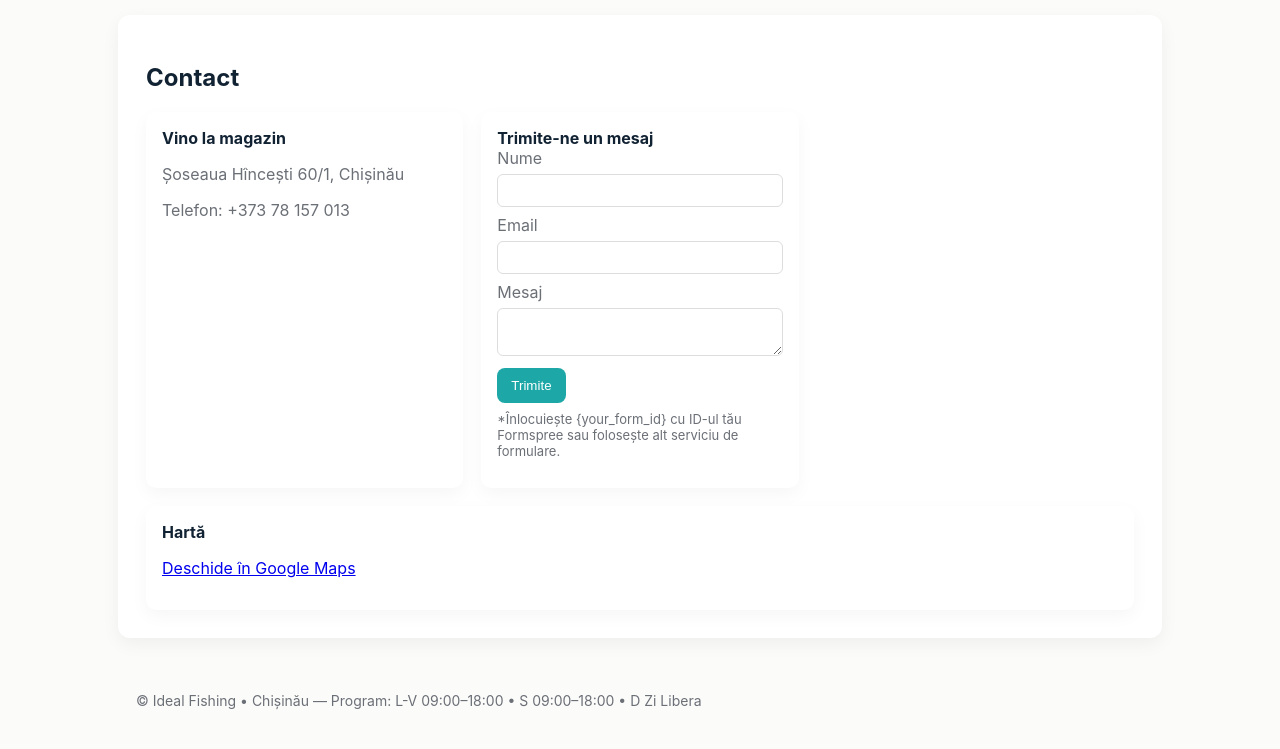
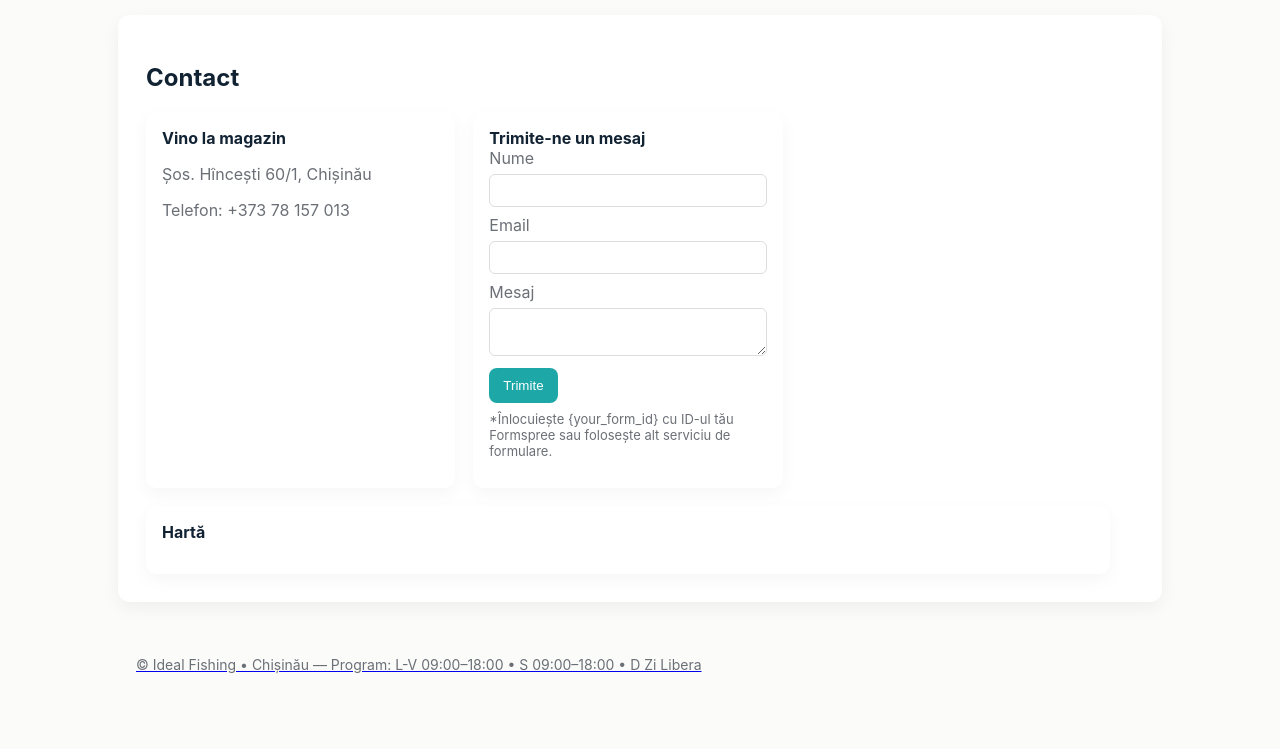
Before and after one commit to aftenealexadru-art/ideal-fishing.github.io, a plain HTML site: page contact.html in a window 1280 px wide. Shown: the part 87-836 px from the top of the page. After the commit the page ends 806 px from the top, so only its background shows below. Drawn offline with Linux system fonts and the light colour scheme.

Commit message:
Update contact.html

```diff
--- a/contact.html
+++ b/contact.html
@@ -32,7 +32,7 @@
   <div class="grid" style="margin-top:14px">
     <div class="card">
       <strong>Vino la magazin</strong>
-      <p style="color:var(--muted)">Șoseaua Hîncești 60/1, Chișinău</p>
+      <p style="color:var(--muted)">Șos. Hîncești 60/1, Chișinău</p>
       <p style="color:var(--muted)">Telefon: +373 78 157 013</p>
     </div>
     <div class="card">
@@ -51,7 +51,7 @@
   </div>
   <div style="margin-top:18px" class="card">
     <strong>Hartă</strong>
-    <p><a href=https://www.google.com/maps/place/Ideal+Fishing/data=!4m2!3m1!1s0x0:0x6a28a58aca840f8f?sa=X&ved=1t:2428&ictx=111"_blank">Deschide în Google Maps</a></p>
+    <p><a href=https://www.google.com/maps/place/Ideal+Fishing/data=!4m2!3m1!1s0x0:0x6a28a58aca840f8f?sa=X&ved=1t:2428&ictx=111/a></p>
   </div>
 </div>
 
```
